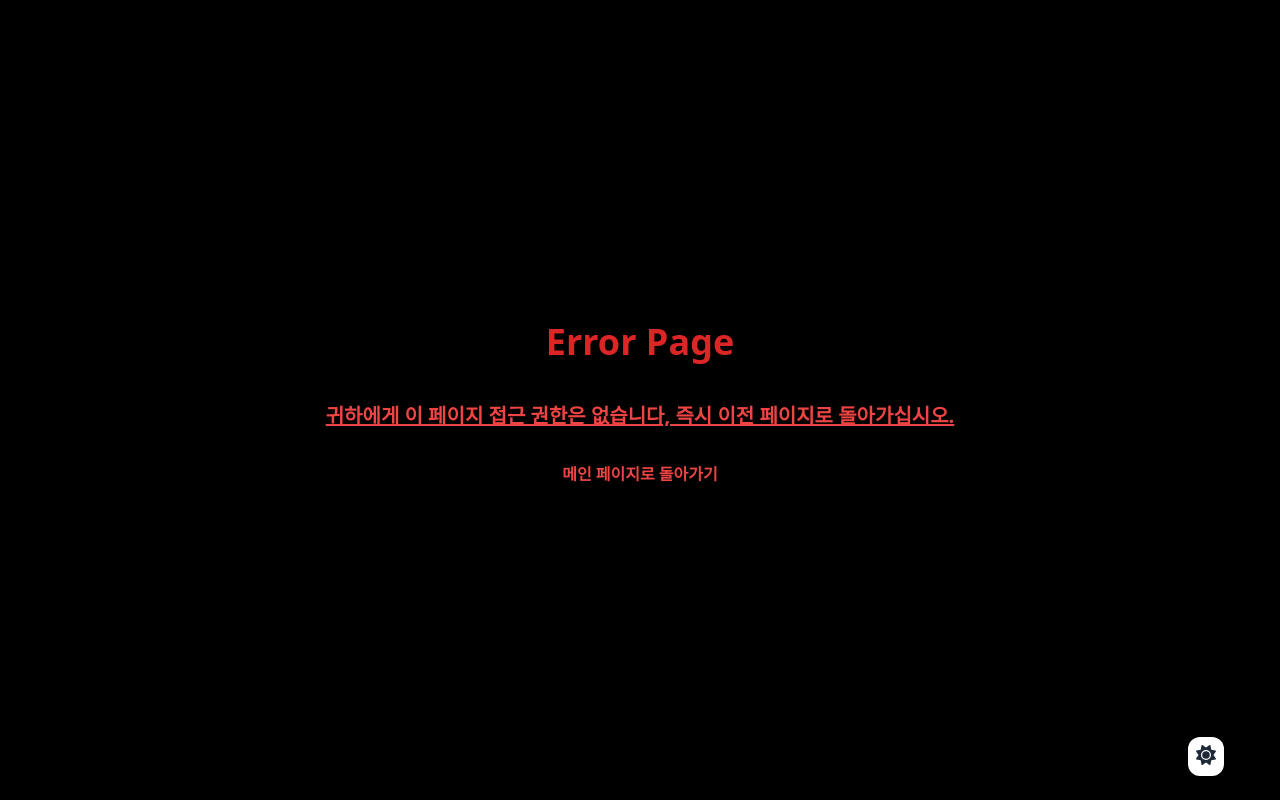
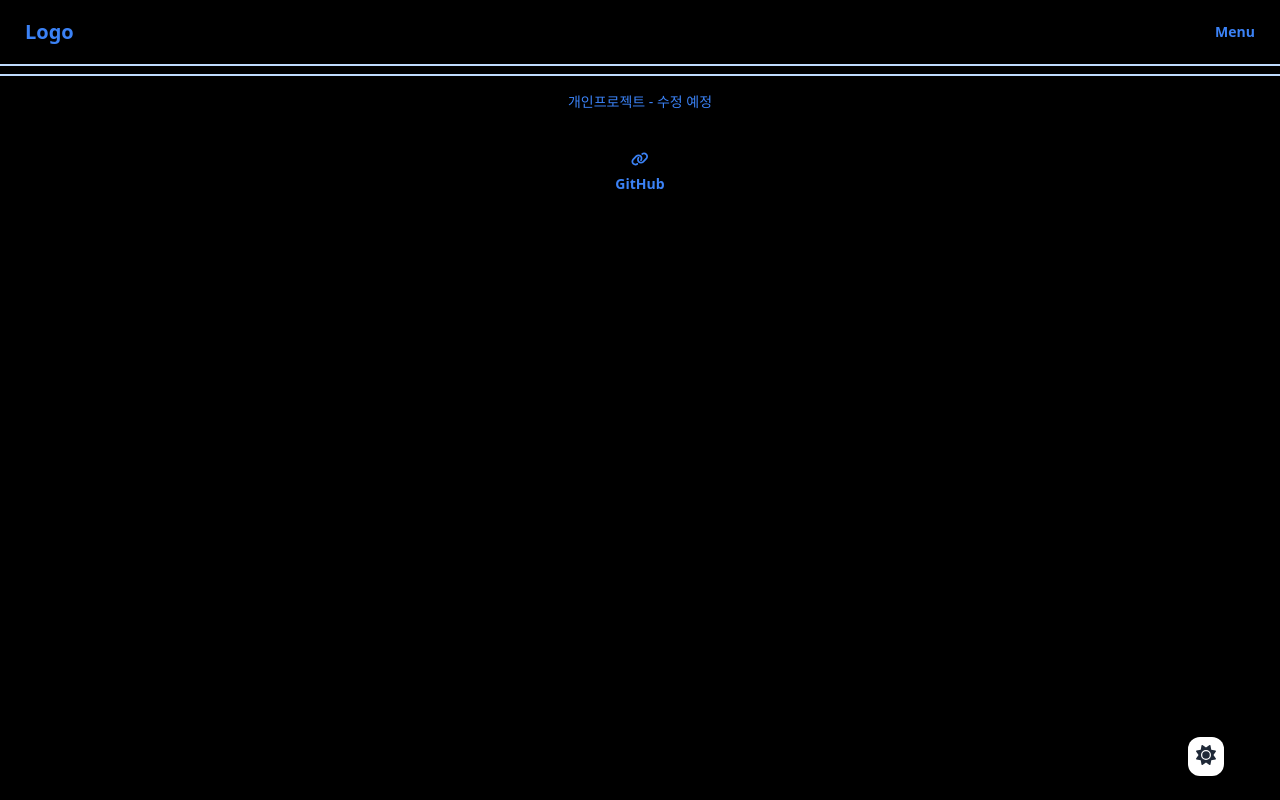
Before and after one commit to Runor0624/Hatsori-FE, a Next.js app: page /notices in a window 1280 px wide. Before the commit this address had no page. Built offline with nearby package versions, Linux system fonts and the light colour scheme.

Commit message:
[Style] 스타일 수정

```diff
--- a/app/layout.tsx
+++ b/app/layout.tsx
@@ -2,6 +2,8 @@ import './globals.css'
 import ReactQuery from './util/ReactQuery/ReactQuery'
 import DarkMode from '@/components/Common/DarkMode/DarkMode'
 import DarkModeProviders from '@/components/Common/DarkMode/DarkModeProvider'
+import Footers from '@/components/Common/Footers'
+import Headers from '@/components/Common/Headers'
 import TopButton from '@/components/Common/TopButton'
 
 export const metadata = {
@@ -18,9 +20,11 @@ export default function RootLayout({
     <html lang="en">
       <body>
       <DarkModeProviders>
+      <Headers />
       <ReactQuery>
         {children}
       </ReactQuery>
+      <Footers />
       <DarkMode />
       <TopButton />
       </DarkModeProviders>
--- a/app/not-found.tsx
+++ b/app/not-found.tsx
@@ -1,4 +1,7 @@
 import Link from 'next/link'
+import { faRotateRight } from "@fortawesome/free-solid-svg-icons";
+import { FontAwesomeIcon } from "@fortawesome/react-fontawesome";
+
 export const metadata = {
 	title: "Error!",
 };
@@ -10,14 +13,14 @@ export default function Notfound() {
         Error Page
       </h1>
       <p className='text-center text-xl text-red-500 font-bold underline py-6'>
-        귀하에게 이 페이지 접근 권한은 없습니다, 즉시 이전 페이지로
+        접근 권한이 없습니다, 이전 페이지로
         돌아가십시오.
       </p>
       <Link
         href='/'
         className='text-center text-red-500 font-bold bg-black h-10 py-2 rounded-xl'
       >
-        메인 페이지로 돌아가기
+        <FontAwesomeIcon icon={faRotateRight} className='px-2' />메인 페이지로 돌아가기
       </Link>
     </section>
   )
--- /dev/null
+++ b/app/notices/add/page.tsx
@@ -0,0 +1,10 @@
+export const metadata = {
+	title: "공지사항 추가 페이지",
+};
+export default function page () {
+	return (
+		<>
+
+		</>
+	)
+}
--- /dev/null
+++ b/app/notices/page.tsx
@@ -0,0 +1,10 @@
+export const metadata = {
+	title: "공지사항 페이지",
+};
+export default function page () {
+	return (
+		<>
+
+		</>
+	)
+}
--- a/app/page.tsx
+++ b/app/page.tsx
@@ -1,6 +1,10 @@
+export const metadata = {
+	title: "헛소리",
+};
 export default function Home() {
   return (
     <main>
+      <p className="text-center text-xl text-red-600 font-bold py-2">아마도 여기는 공지사항으로 넘어가는 링크를 제공?</p>
       <p className="text-center text-xl text-red-600">Hello World!</p>
     </main>
   )
--- /dev/null
+++ b/components/Common/Footers.tsx
@@ -0,0 +1,13 @@
+import { faLink } from "@fortawesome/free-solid-svg-icons";
+import { FontAwesomeIcon } from "@fortawesome/react-fontawesome";
+
+export default function Footers () {
+	return (
+		<>
+			<footer className="footer footer-center p-4 text-base-content border-t-2 border-blue-200 mt-2">
+				<p className="dark: text-blue-500">개인프로젝트 - 수정 예정</p>
+				<p className="font-bold cursor-pointer dark: text-blue-500"><FontAwesomeIcon icon={faLink} />GitHub</p>
+			</footer>
+		</>
+	)
+}
--- /dev/null
+++ b/components/Common/Headers.tsx
@@ -0,0 +1,34 @@
+'use client'
+
+import { useRouter } from "next/navigation"
+import { faUser, faCircleInfo, faUserPlus, faPowerOff } from "@fortawesome/free-solid-svg-icons";
+import { FontAwesomeIcon } from "@fortawesome/react-fontawesome";
+
+export default function Headers () {
+	const router = useRouter()
+	return (
+		<>
+			<div className="navbar border-b-2 border-blue-200 mb-2">
+			<div className="flex-1">
+				<a className="btn btn-ghost text-xl dark: text-blue-500" onClick={() => router.push('/')}>Logo</a>
+			</div>
+			<div className="flex-none">
+				<div className="dropdown dropdown-end">
+				<div tabIndex={0} role="button" className="btn btn-ghost">
+					<div className="w-10">
+						<p className="dark: text-blue-500">Menu</p>
+					</div>
+				</div>
+				<ul tabIndex={0} className="menu menu-sm dropdown-content mt-3 z-[1] p-2 shadow bg-base-100 rounded-box w-52">
+					<li onClick={() => router.push('/mypage/1')}><a><FontAwesomeIcon icon={faUser} /> MyPage</a></li>
+					<li onClick={() => router.push('/notices')}><a><FontAwesomeIcon icon={faCircleInfo} />Notice</a></li>
+					<li onClick={() => router.push('/signup')}><a><FontAwesomeIcon icon={faUserPlus} />SignUp</a></li>
+					<li onClick={() => router.push('/login')}><a><FontAwesomeIcon icon={faUser} />Login</a></li>
+					<li><a><FontAwesomeIcon icon={faPowerOff} />Logout</a></li>
+				</ul>
+				</div>
+			</div>
+			</div>
+		</>
+	)
+}
```
Also changed, not shown: components/Notice/README.md (added).
